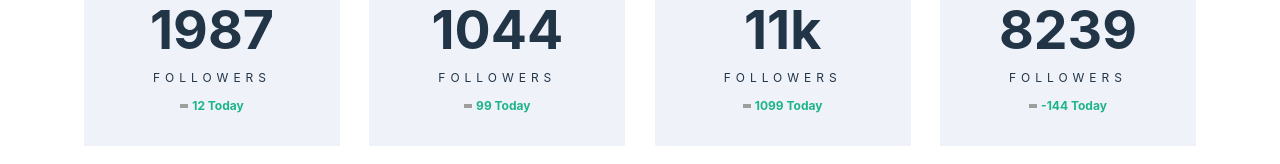
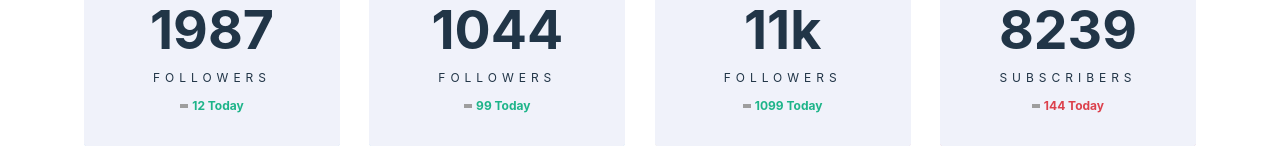
Before and after one commit to Simplify4Me2/social-media-dashboard, a React app in the folder my-social-media-dashboard/: page / in a window 1280 px wide. Shown: the part 207-371 px from the top of the page. Built offline with nearby package versions, Linux system fonts and the light colour scheme; grey boxes are pictures that could not be loaded; the HTML template or start-up script is replaced by a standard one.

Commit message:
up/down icon

```diff
--- a/my-social-media-dashboard/src/App.css
+++ b/my-social-media-dashboard/src/App.css
@@ -28,6 +28,14 @@
   color: hsl(163, 72%, 41%);
 }
 
+.lime-green {
+  color: hsl(163, 72%, 41%);
+}
+
+.bright-red {
+  color: hsl(356, 69%, 56%);
+}
+
 .dark-blue {
   color: hsl(230, 17%, 14%);
 }
--- a/my-social-media-dashboard/src/card.tsx
+++ b/my-social-media-dashboard/src/card.tsx
@@ -6,6 +6,7 @@ interface ICardProps {
   }
 
   export function Card({ followersCount, followersCountToday, handleName, socialMediaProvider }: ICardProps) {
+    const isFollowersCountTodayPositive : boolean = followersCountToday > 0;
 
     function getFollowersCount() {
         if (followersCount < 10_000)
@@ -30,11 +31,11 @@ interface ICardProps {
           </div>
           <div className="flex flex-col m-3">
             <span className="text-6xl font-bold">{getFollowersCount()}</span>
-            <span className="text-xs tracking-widest">FOLLOWERS</span>
+            <span className="text-xs tracking-widest">{socialMediaProvider === "youtube" ? "SUBSCRIBERS" : "FOLLOWERS"}</span>
           </div>
           <div className="flex flew-row items-center justify-center">
-            <img src="icon-up.svg" className="w-2 h-1 mr-1" />
-            <span className="text-xs lime font-bold">{followersCountToday} Today</span>
+            <img src={`icon-${isFollowersCountTodayPositive ? "up" : "down"}.svg`} className="w-2 h-1 mr-1" />
+            <span className={`text-xs ${isFollowersCountTodayPositive ? "lime-green" : "bright-red"} font-bold`}>{Math.abs(followersCountToday)} Today</span>
           </div>
         </div>
       </div>
```
